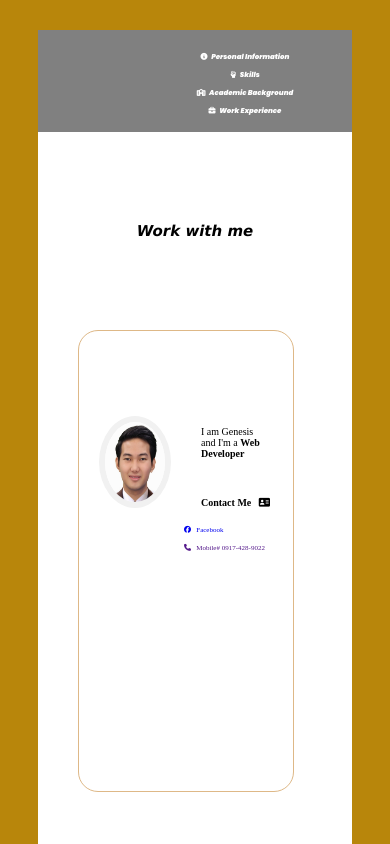
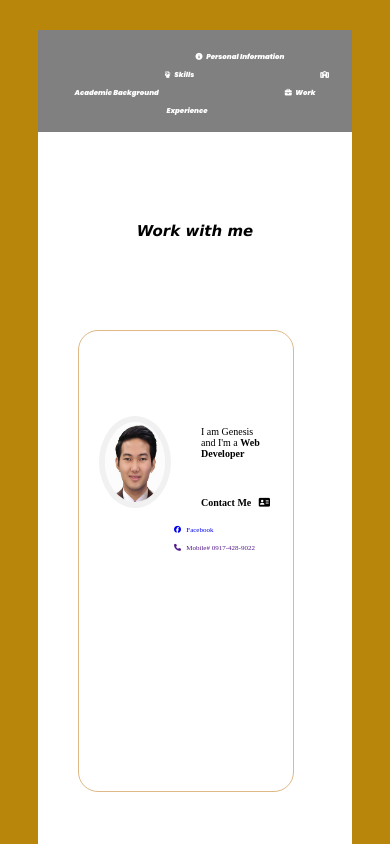
Before and after one commit to genc18/gclportfolio, a plain HTML site: page index.html in a window 390 px wide. Shown: the top 844 px of the page. Drawn offline with Linux system fonts and the light colour scheme; a web font is replaced by a local one.

Commit message:
Update style.css

```diff
--- a/style.css
+++ b/style.css
@@ -70,7 +70,7 @@ body {
     }
     a {
       font-size: 7px;
-      margin-left: 100px;
+      margin-left: 90px;
     }
     b {
         font-size: 10px;
```
